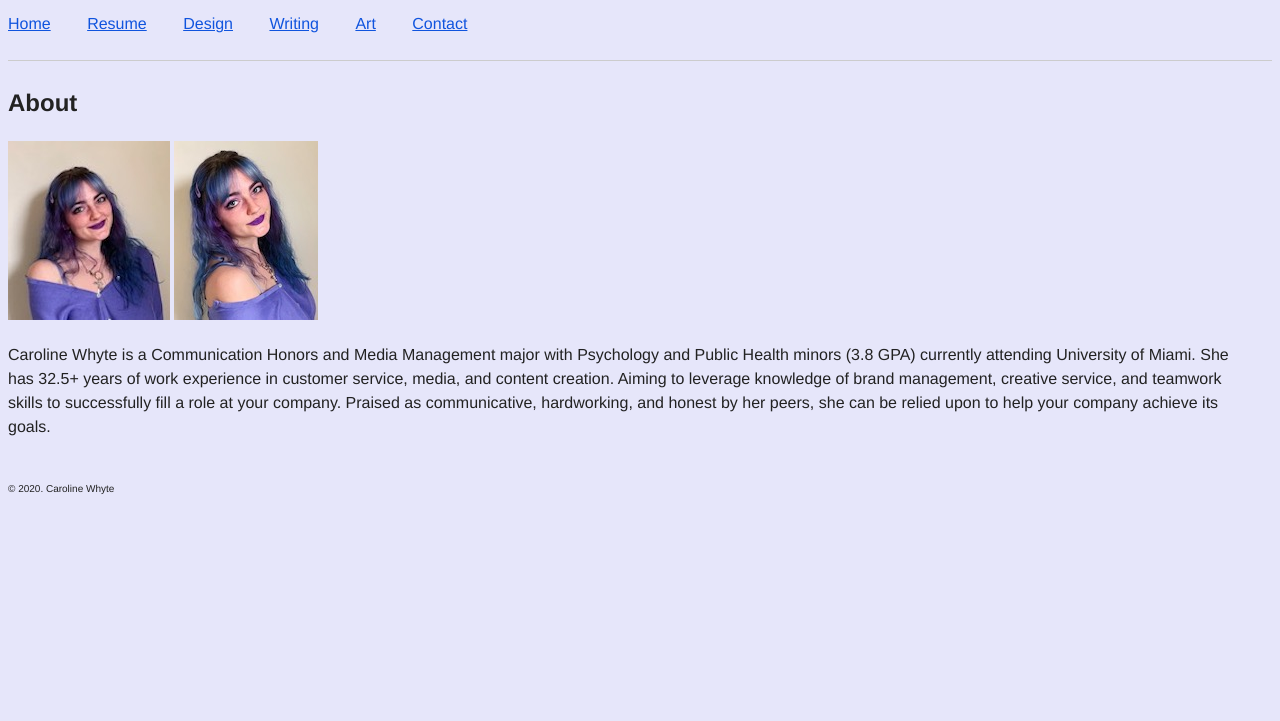
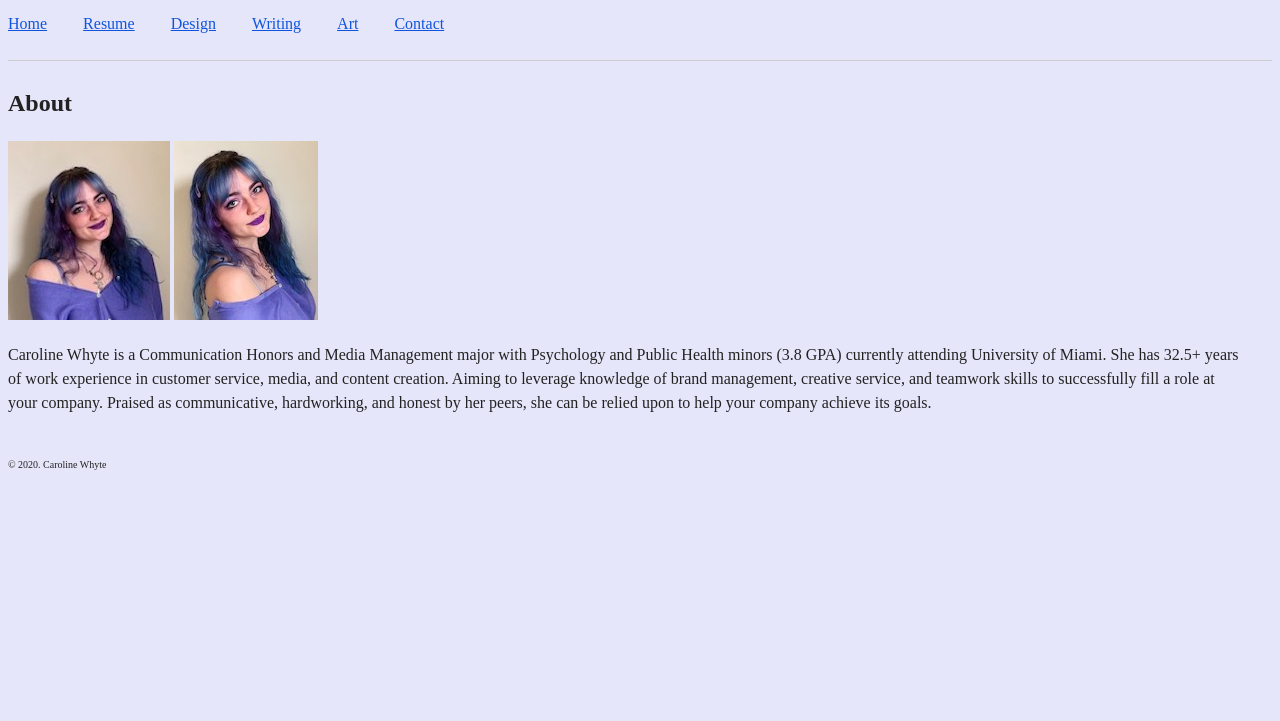
Before and after one commit to carolinewhyte/carolinewhyte.github.io, a plain HTML site: page index.html in a window 1280 px wide. Shown: the part 79-800 px from the top of the page. Drawn offline with Linux system fonts and the light colour scheme; a web font is replaced by a local one.

Commit message:
turn in draft
!!

```diff
--- a/css/style.css
+++ b/css/style.css
@@ -5,7 +5,7 @@ html {
 }
 
 body {
-  font-family: "Helvetica", "Arial", sans-serif;
+  font-family: "Playfair Display", serif;
   display: block;
   color: #222;
   line-height: 1.5;
@@ -25,7 +25,7 @@ main {
 }
 
 h1, h2, h3 {
-  font-family: "Helvetica", "Arial", sans-serif;
+  font-family: "Playfair Display", serif;
   font-weight: 800;
 }
 
```
Also changed, not shown: pages/art.html (+0 -1 lines).
